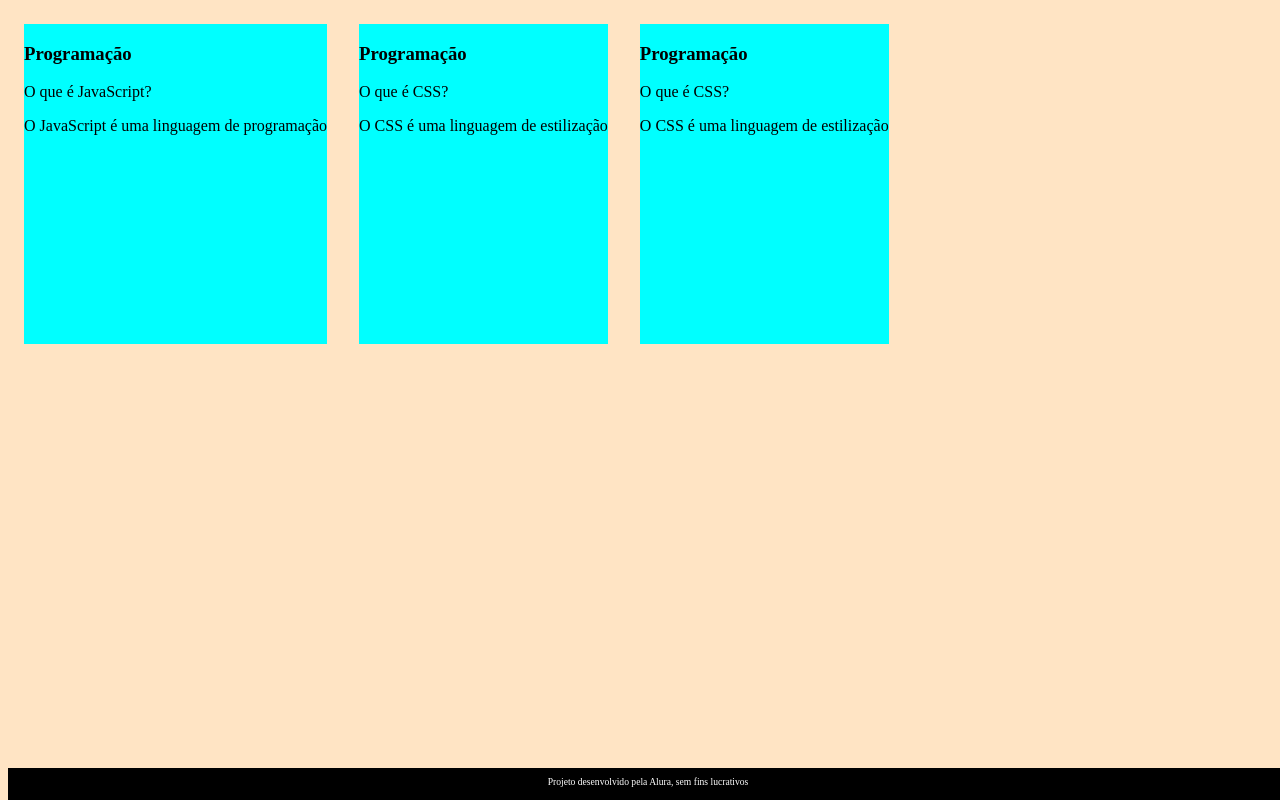
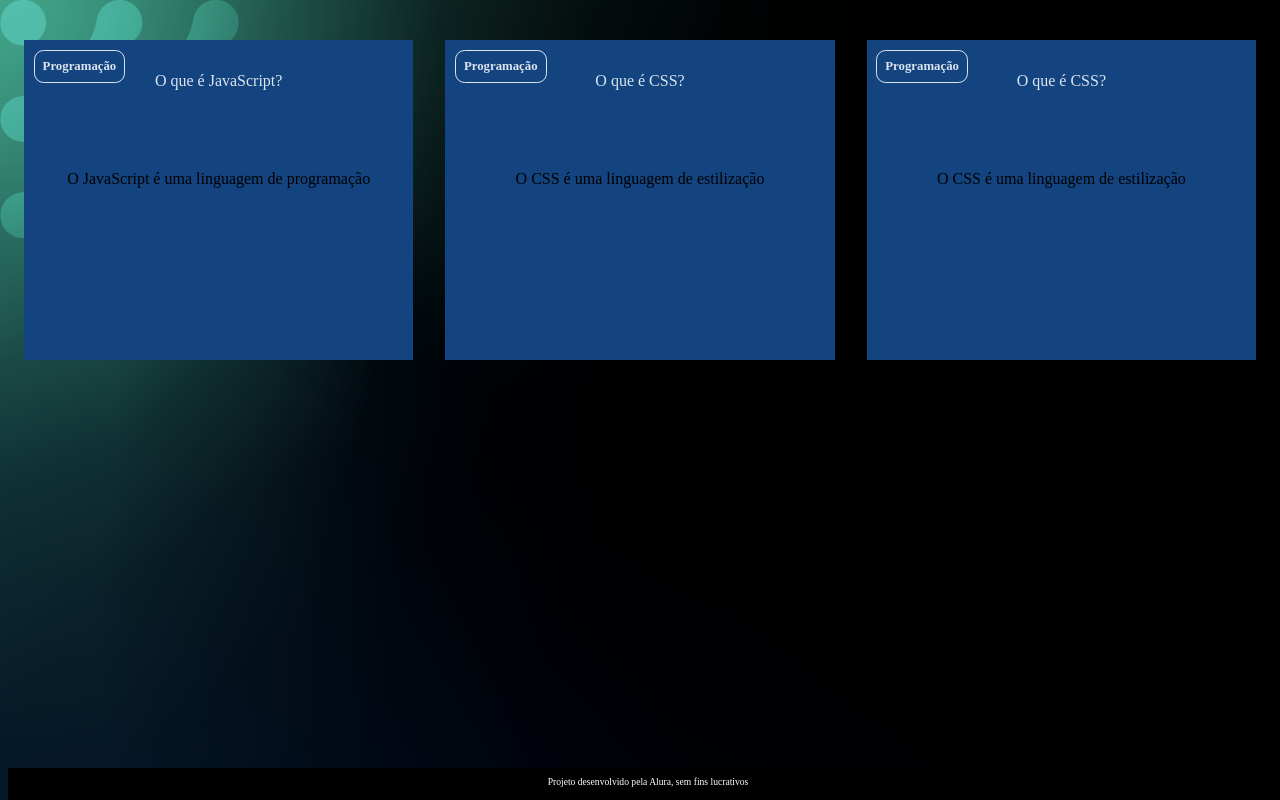
Before and after one commit to ana16y/pj23, a plain HTML site: page index.html in a window 1280 px wide. Drawn offline with Linux system fonts and the light colour scheme.

Commit message:
Add files via upload

```diff
--- a/assets/style.css
+++ b/assets/style.css
@@ -1,19 +1,61 @@
+
+
+:root {
+    --text-color: #DBE4EF;
+    --card-front-color: #144480;
+    --card-back-color: #00F4BF;
+}
+
+
+
+
 body {
-    background-color: bisque;
+   background: url('img/bg-desktop.webp');
     font-family: Bai Jamjuree;
 }
 
 #container {
-    display: flex;
+    display: flex; /* Elementos dispostos em linha */
 }
 
-.cartao{
+.cartao {
     margin: 1rem 1rem;
-    background-color: aqua;
+
     height: 20rem;
+    flex-grow: 1;
+    flex-basis: calc(33% - 6rem);
 }
 
+.cartao__conteudo {
+    background-color:var(--card-front-color);
+    text-align: center;
+    /* background-color: aquamarine; */
+    height: 100%;
+}
 
+.cartao__conteudo h3 {
+   color: var(--text-color);
+   border: 1px solid var(--text-color);
+    text-align: left;
+    padding: 0.5rem;
+    position: absolute;
+    margin: 0.6rem;
+    border-radius: 0.6rem;
+    font-size: 1vw;
+}
+
+.cartao__conteudo p {
+    margin-top: 1rem;
+    padding: 2rem;
+}
+
+.cartao__conteudo__pergunta {
+    color: var(--text-color);
+}
+
+.cartao__conteudo__reposta {
+    color: var(--card-back-color);
+}
 
 
 
```
Also changed, not shown: index.html (+6 -7 lines), assets/img/bg-desktop.webp (added), assets/img/bg-mobile.webp (added), assets/img/bg-tablet.webp (added), 1 other file.
